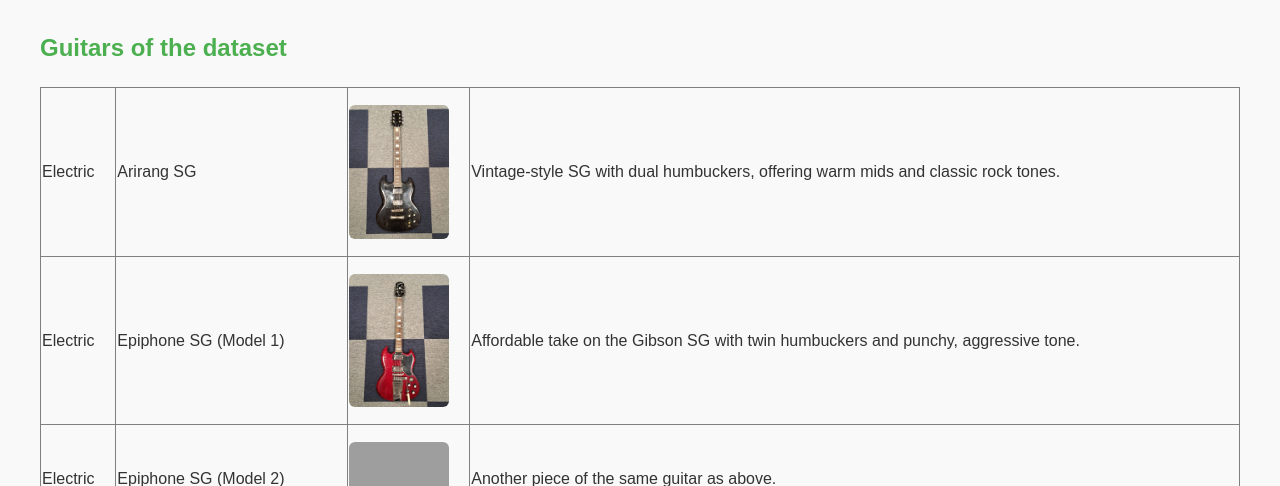
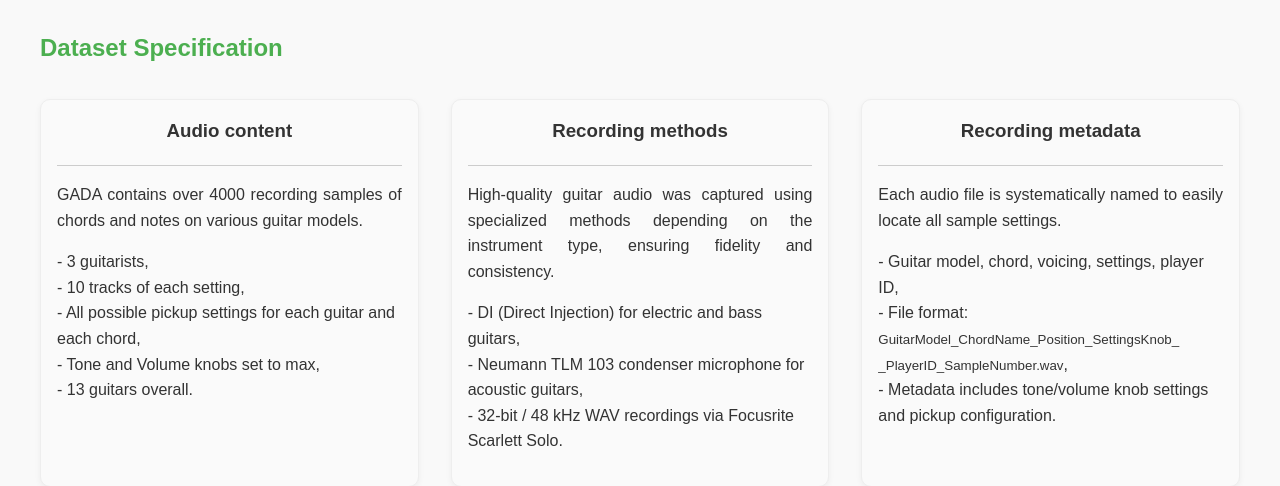
Before and after one commit to GingerPianist/GADA_demo_page, a plain HTML site: page index.html in a window 1280 px wide. Shown: the part 466-952 px from the top of the page. Drawn offline with Linux system fonts and the light colour scheme; grey boxes are pictures that could not be loaded.

Commit message:
Added information boxes and fixes.

```diff
--- a/index.html
+++ b/index.html
@@ -35,6 +35,49 @@
 
       </div>
     </section>
+
+
+    <section id="features">
+        <h2 >Dataset Specification</h2>
+        <div class="features-columns">
+          <div class="feature-box">
+            <h3>Audio content</h3>
+            <hr />
+            <p>GADA contains over 4000 recording samples of chords and notes on various guitar models.</p>
+            <ul>
+              <li>- 3 guitarists,</li>
+              <li>- 10 tracks of each setting,</li>
+              <li>- All possible pickup settings for each guitar and each chord,</li>
+              <li>- Tone and Volume knobs set to max,</li>
+              <li>- 13 guitars overall.</li>
+            </ul>
+          </div>
+
+          <div class="feature-box">
+            <h3>Recording methods</h3>
+            <hr />
+            <p>High-quality guitar audio was captured using specialized methods depending on the instrument type, ensuring fidelity and consistency.</p>
+            <ul>
+              <li>- DI (Direct Injection) for electric and bass guitars,</li>
+              <li>- Neumann TLM 103 condenser microphone for acoustic guitars,</li>
+              <li>- 32-bit / 48 kHz WAV recordings via Focusrite Scarlett Solo.</li>
+            </ul>
+          </div>
+
+
+          <div class="feature-box">
+            <h3>Recording metadata</h3>
+            <hr />
+            <p>Each audio file is systematically named to  easily locate all sample settings.</p>
+            <ul>
+              <li>- Guitar model, chord, voicing, settings, player ID,</li>
+              <li>- File format: <small>GuitarModel_ChordName_Position_SettingsKnob_</br>_PlayerID_SampleNumber.wav</small>,</li>
+              <li>- Metadata includes tone/volume knob settings and pickup configuration.</li>
+            </ul>
+          </div>
+
+        </div>
+      </section>
 
 
     <section id="guitars">
--- a/style.css
+++ b/style.css
@@ -131,3 +131,39 @@ header p {
     border-radius: 8px;
     box-shadow: 0 2px 8px rgba(0, 0, 0, 0.1);
   }
+
+  .features-columns {
+    display: flex;
+    gap: 2rem;
+    justify-content: space-between;
+    margin-top: 2rem;
+    flex-wrap: wrap;
+  }
+
+  .feature-box {
+    flex: 1;
+    min-width: 280px;
+    max-width: 32%;
+    padding: 1rem;
+    border: 1px solid #eee;
+    border-radius: 10px;
+    background-color: #fafafa;
+    box-shadow: 0 2px 6px rgba(0, 0, 0, 0.05);
+  }
+
+  .feature-box h3 {
+    margin-top: 0;
+    text-align: center;
+  }
+
+  .feature-box hr {
+    margin: 0.5rem 0 1rem;
+    border: 0;
+    border-top: 1px solid #ccc;
+  }
+
+  .feature-box ul {
+    list-style-type: none;
+    padding-left: 0;
+    line-height: 1.6;
+  }
```
